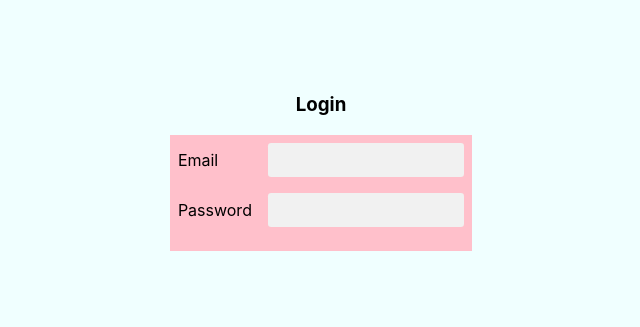
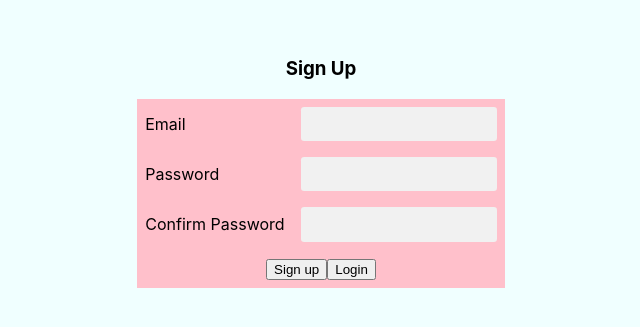
Before and after one commit to ayushiee/chat-app, a React (Create React App) app: page / in a window 1280 px wide. Shown: the part 237-564 px from the top of the page, without its empty margins (319-959 px from the left). Built offline with nearby package versions, Linux system fonts and the light colour scheme; no server answers.

Commit message:
feat: initial firebase auth setup

```diff
--- a/src/App.tsx
+++ b/src/App.tsx
@@ -1,13 +1,16 @@
 import React from 'react';
 
-import Login from './pages/Login/Login';
+import SignUp from './pages/Signup/Signup';
 import './App.scss';
+import { AuthProvider } from './utils/auth';
 
 function App() {
   return (
-    <div className='App'>
-      <Login />
-    </div>
+    <AuthProvider>
+      <div className='App'>
+        <SignUp />
+      </div>
+    </AuthProvider>
   );
 }
 
--- a/src/pages/Login/Login.tsx
+++ /dev/null
@@ -1,26 +0,0 @@
-import React, { useState } from 'react';
-import './Login.scss';
-
-export default function Login(): React.ReactElement<{}> {
-  const [email, setEmail] = useState('');
-  const [password, setPassword] = useState('');
-  console.log(email);
-
-  return (
-    <>
-      <div className='mainContainer'>
-        <h3>Login</h3>
-        <div className='content'>
-          <div className='item-row'>
-            Email
-            <input type='text' className='input' value={email} onChange={e => setEmail(e.target.value)} />
-          </div>
-          <div className='item-row'>
-            Password
-            <input type='password' className='input' value={password} onChange={e => setPassword(e.target.value)} />
-          </div>
-        </div>
-      </div>
-    </>
-  );
-}
--- /dev/null
+++ b/src/pages/Signup/Signup.tsx
@@ -0,0 +1,60 @@
+import React, { useState, useRef } from 'react';
+import './Signup.scss';
+import { useAuth } from '../../utils/auth';
+
+export default function SignUp() {
+  const emailRef = useRef<HTMLInputElement>(null);
+  const passwordRef = useRef<HTMLInputElement>(null);
+  const passwordConfirmRef = useRef<HTMLInputElement>(null);
+  const [error, setError] = useState<string>('');
+  const [loading, setLoading] = useState<boolean>(false);
+  const { signUp } = useAuth();
+
+  const handleSubmit = async (e: any) => {
+    e.preventDefault();
+
+    if (passwordRef?.current?.value !== passwordConfirmRef?.current?.value) {
+      return setError('Passwords do not match');
+    }
+
+    try {
+      setError('');
+      setLoading(true);
+      await signUp(emailRef?.current?.value, passwordRef?.current?.value);
+    } catch {
+      setError('Failed to create an account');
+    }
+
+    setLoading(false);
+  };
+
+  return (
+    <>
+      <div className='mainContainer'>
+        <h3>Sign Up</h3>
+        {error && alert(error)}
+        <div className='content'>
+          <div className='item-row'>
+            Email
+            <input type='text' className='input' ref={emailRef} required />
+          </div>
+          <div className='item-row'>
+            Password
+            <input type='password' className='input' ref={passwordRef} required />
+          </div>
+          <div className='item-row'>
+            Confirm Password
+            <input type='password' className='input' ref={passwordConfirmRef} required />
+          </div>
+          <button type='button' onSubmit={handleSubmit} disabled={loading} onClick={() => console.log('sign up')}>
+            Sign up
+          </button>
+
+          <button type='submit' onClick={() => console.log('login')}>
+            Login
+          </button>
+        </div>
+      </div>
+    </>
+  );
+}
--- /dev/null
+++ b/src/utils/auth.tsx
@@ -0,0 +1,32 @@
+import React, { useContext, useEffect, useState } from 'react';
+import { auth } from './firebase';
+
+interface authContextProp {
+  children?: any;
+}
+
+const AuthContext = React.createContext<any | null>(null);
+
+export function useAuth() {
+  return useContext(AuthContext);
+}
+
+export function AuthProvider({ children }: authContextProp) {
+  const [currentUser, setCurrentUser] = useState();
+
+  const signUp = (email: string, password: string) => {
+    return auth.createUserWithEmailAndPassword(email, password);
+  };
+
+  useEffect(() => {
+    const unsubscribe = auth.onAuthStateChanged((user: any) => {
+      setCurrentUser(user);
+    });
+
+    return unsubscribe;
+  }, []);
+
+  const value = { currentUser, signUp };
+
+  return <AuthContext.Provider value={value}>{children}</AuthContext.Provider>;
+}
--- a/src/utils/firebase.tsx
+++ b/src/utils/firebase.ts
@@ -7,5 +7,6 @@ import config from '../config.json';
 const firebaseConfig = config.firebase;
 
 firebase.initializeApp(firebaseConfig);
-export const auth:any = firebase.auth();
-export const firestore:any = firebase.firestore();
+
+export const auth: any = firebase.auth();
+export const firestore: any = firebase.firestore();
```
Also changed, not shown: src/pages/Signup/Signup.scss (renamed from src/pages/Login/Login.scss).
